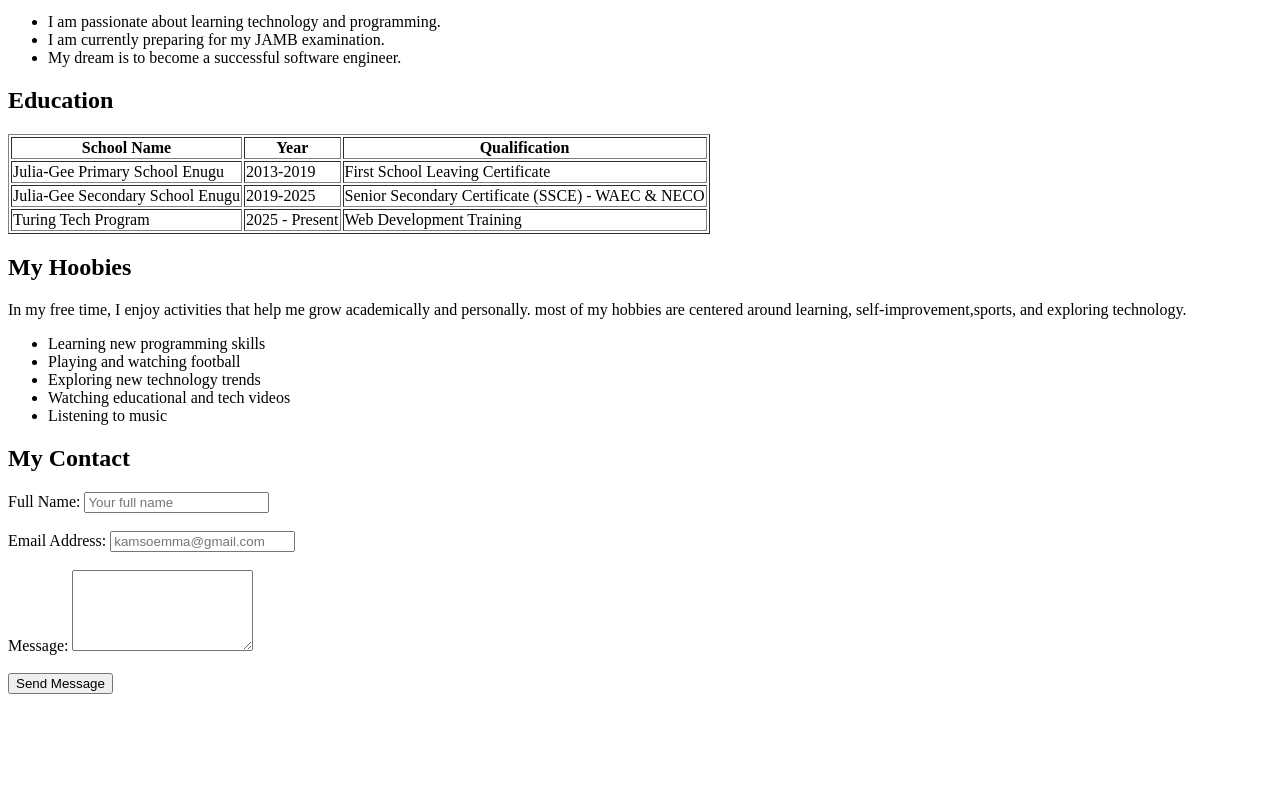
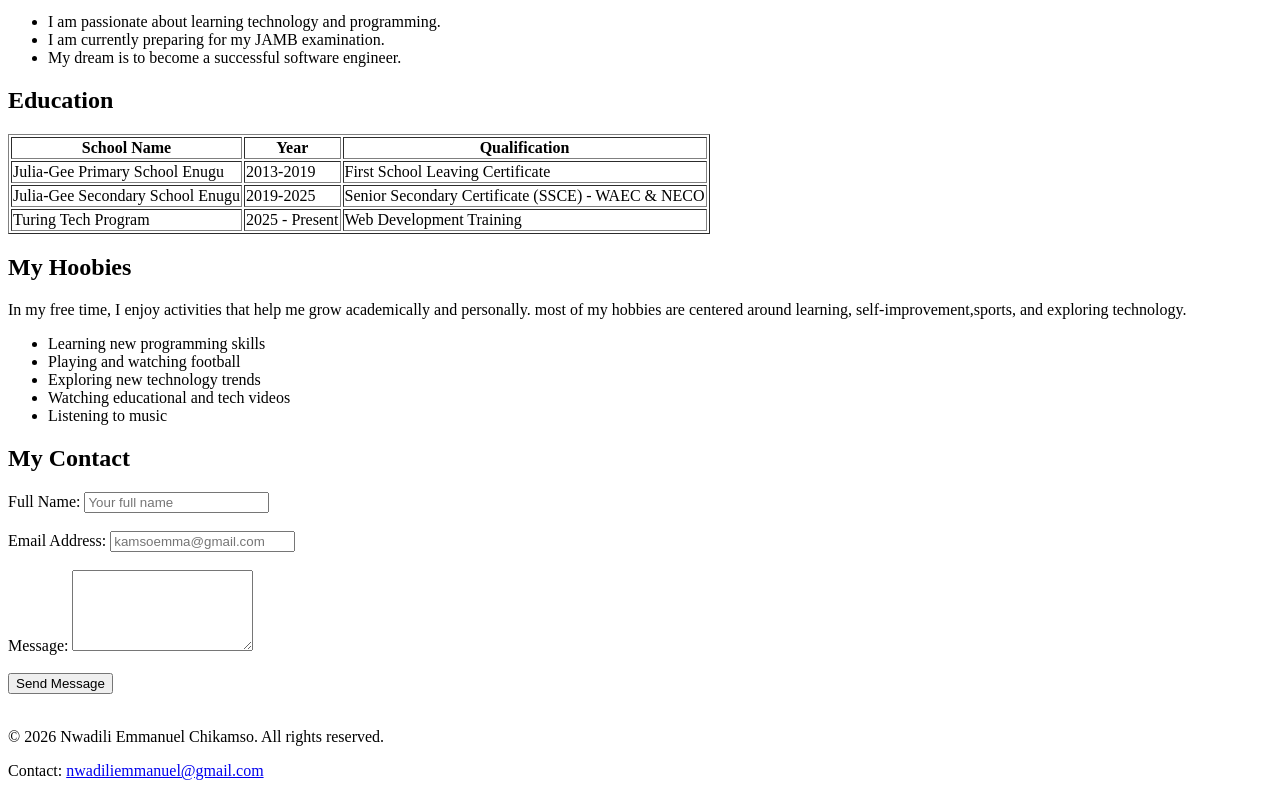
Before and after one commit to nwadiliemmanuel/personal-project-html, a plain HTML site: page index.html in a window 1280 px wide. Shown: the part 487-1283 px from the top of the page. Before the commit the page ends 1189 px from the top, so only its background shows below. Drawn offline with Linux system fonts and the light colour scheme.

Commit message:
Update index.html

```diff
--- a/index.html
+++ b/index.html
@@ -3,11 +3,12 @@
   <head>
     <meta charset="UTF-8" />
     <meta name="viewport" content="width=device-width, initial-scale=1.0" />
-    <title>My Personal Profile -[Nwadili Emmanuel Chikamso]</title>
+    <title>My Personal Profile -Nwadili Emmanuel Chikamso</title>
   </head>
   <body>
-    <!-- sidebar navigation -->
-    <nav>
+    <!-- SIDEBAR NAVIGATION -->
+    <header>
+        <nav>
       <h2>Nwadili Emmanuel Chikamso</h2>
 
       <ul>
@@ -18,6 +19,9 @@
         <li><a href="#contact">Contact</a></li>
       </ul>
     </nav>
+      </header>
+
+    <!--MAIN CONTENT SECTIONS  -->
     <main>
 
     <!-- Home section -->
@@ -137,8 +141,15 @@
          <textarea name="message" id="message" rows="5"></textarea><br><br>
 
          <!-- Submit button -->
-          <button type="submit">Send Message</button>
+          <button type="submit">Send Message</button><br><br>
+      </form>
     </section>
     </main>
+
+    <!--Footer  -->
+  <footer>
+    <P>&copy; 2026 Nwadili Emmanuel Chikamso. All rights reserved.</P>
+     <p>Contact: <a href="mailto:nwadiliemmanuel@gmail.com">nwadiliemmanuel@gmail.com</a></p>
+</footer>
   </body>
 </html>
```
